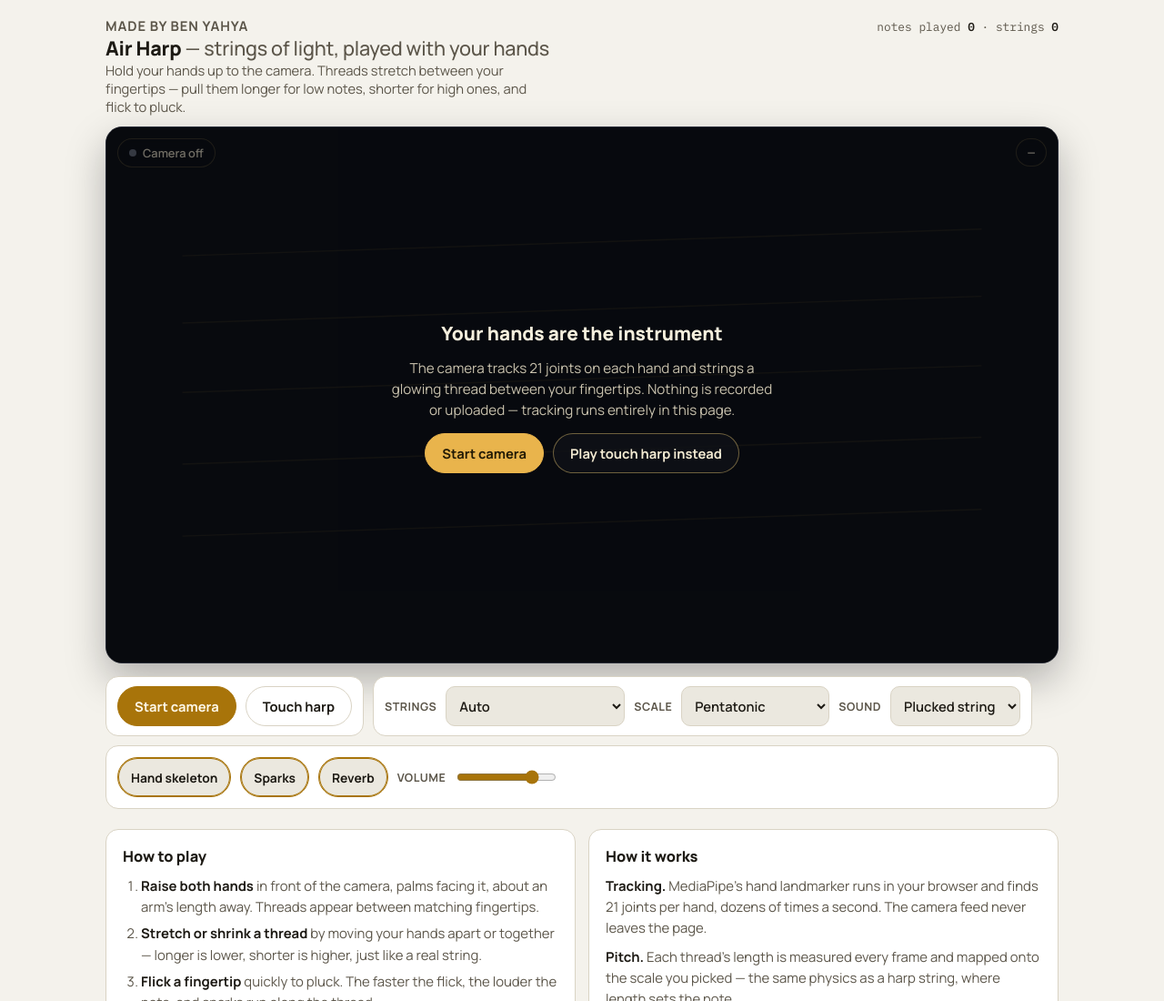
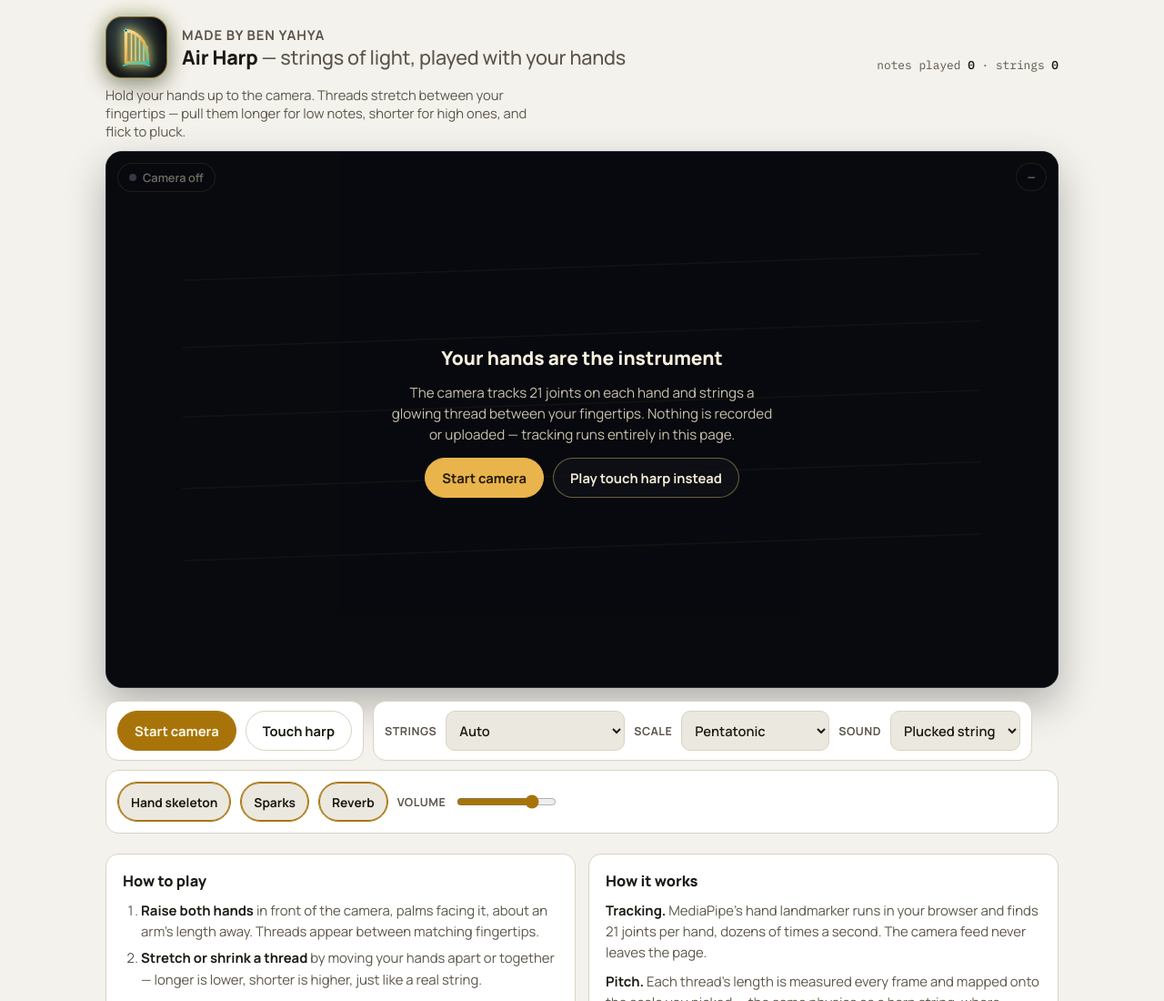
Before and after one commit to Benyahya7/air-harp, a plain HTML site: page index.html in a window 1280 px wide. Shown: the top 1100 px of the page at 91% size. Drawn offline with Linux system fonts and the light colour scheme.

Commit message:
Add glowing harp logo beside Made by Ben Yahya

```diff
--- a/index.html
+++ b/index.html
@@ -59,6 +59,24 @@
       .topbar {
         display: flex; align-items: baseline; justify-content: space-between;
         gap: 12px; flex-wrap: wrap; margin-bottom: 12px;
+      }
+      .brand-lockup { display: flex; align-items: center; gap: 16px; margin-bottom: 8px; }
+      .logo-mark {
+        flex: 0 0 auto; width: 68px; height: 68px; border-radius: 18px;
+        display: grid; place-items: center;
+        background: radial-gradient(120% 120% at 28% 18%, #25303a 0%, #0b0d12 58%), radial-gradient(90% 90% at 88% 92%, rgba(14, 122, 109, 0.45) 0%, transparent 55%);
+        background-color: #0b0d12;
+        border: 1px solid rgba(233, 180, 76, 0.55);
+        box-shadow: 0 0 0 1px rgba(255, 217, 122, 0.12), 0 10px 26px rgba(8, 8, 12, 0.28), 0 0 22px rgba(233, 180, 76, 0.36), 0 0 18px rgba(14, 122, 109, 0.30);
+      }
+      .logo-mark svg {
+        width: 48px; height: 48px; display: block;
+        filter: drop-shadow(0 0 5px rgba(255, 217, 122, 0.9)) drop-shadow(0 0 12px rgba(233, 180, 76, 0.55)) drop-shadow(0 0 8px rgba(76, 201, 184, 0.45));
+      }
+      @media (max-width: 640px) {
+        .brand-lockup { gap: 13px; }
+        .logo-mark { width: 58px; height: 58px; border-radius: 15px; }
+        .logo-mark svg { width: 39px; height: 39px; }
       }
       .byline {
         font-size: 0.82rem; font-weight: 700; letter-spacing: 0.06em; text-transform: uppercase;
@@ -210,8 +228,45 @@
     <div class="wrap">
       <div class="topbar">
         <div>
-          <p class="byline">Made by Ben Yahya</p>
-          <h1>Air Harp <span class="thin">— strings of light, played with your hands</span></h1>
+          <div class="brand-lockup">
+            <div class="logo-mark" role="img" aria-label="Glowing harp logo with a Moroccan curve, in gold and teal">
+              <svg viewBox="0 0 48 48" fill="none" aria-hidden="true">
+                <defs>
+                  <linearGradient id="byGoldTeal" x1="4" y1="4" x2="44" y2="44" gradientUnits="userSpaceOnUse">
+                    <stop offset="0" stop-color="#ffedb0" />
+                    <stop offset="0.52" stop-color="#e9b44c" />
+                    <stop offset="1" stop-color="#2fbfae" />
+                  </linearGradient>
+                  <linearGradient id="byStrings" x1="16" y1="0" x2="36" y2="0" gradientUnits="userSpaceOnUse">
+                    <stop offset="0" stop-color="#ffd97a" />
+                    <stop offset="1" stop-color="#6ee7d6" />
+                  </linearGradient>
+                </defs>
+                <!-- glowing light strings, gold fading to teal -->
+                <g stroke="url(#byStrings)" stroke-width="1.55" stroke-linecap="round">
+                  <line x1="18.5" y1="9" x2="18.5" y2="38.5" />
+                  <line x1="23" y1="10.2" x2="23" y2="38.5" />
+                  <line x1="27.5" y1="12.6" x2="27.5" y2="38.5" />
+                  <line x1="32" y1="16.8" x2="32" y2="38.5" />
+                  <line x1="35.8" y1="23" x2="35.8" y2="38.5" />
+                </g>
+                <!-- harp frame: the neck sweeps in a subtle Moroccan arch curve -->
+                <path d="M12.5 5.5 V41 H36.5 C36.5 31 35.2 20.5 28.8 13.8 C23.8 8.6 18 6.2 12.5 5.5" stroke="url(#byGoldTeal)" stroke-width="3.3" stroke-linecap="round" stroke-linejoin="round" />
+                <!-- Moroccan curve: a small teal crescent arch under the base -->
+                <path d="M9.5 44.2 C16 40.8 32 40.8 38.5 44.2" stroke="#4cc9b8" stroke-width="1.7" stroke-linecap="round" opacity="0.95" />
+                <!-- tiny eight-point Moroccan star at the pillar top -->
+                <g transform="translate(12.5 5.5)" fill="#6ee7d6">
+                  <path d="M0 -3.1 L0.9 -0.9 L3.1 0 L0.9 0.9 L0 3.1 L-0.9 0.9 L-3.1 0 L-0.9 -0.9 Z" />
+                  <circle r="0.9" fill="#0b0d12" />
+                </g>
+                <circle cx="36.5" cy="41" r="1.9" fill="#2fbfae" />
+              </svg>
+            </div>
+            <div>
+              <p class="byline">Made by Ben Yahya</p>
+              <h1>Air Harp <span class="thin">— strings of light, played with your hands</span></h1>
+            </div>
+          </div>
           <p>Hold your hands up to the camera. Threads stretch between your fingertips — pull them longer for low notes, shorter for high ones, and flick to pluck.</p>
         </div>
         <div class="live-stats" id="liveStats">notes played <b id="statNotes">0</b> · strings <b id="statStrings">0</b></div>
```
